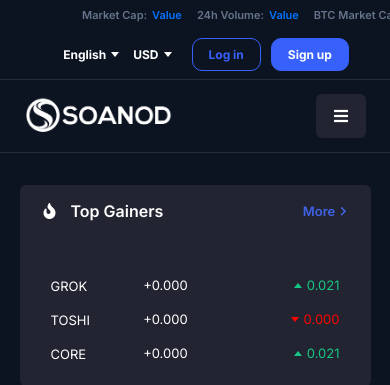
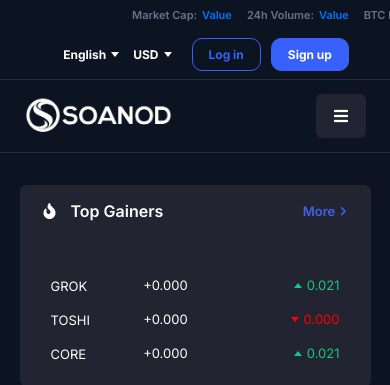
Before and after one commit to MaitisamY/soanod-frontend, a PHP site: page / in a window 390 px wide. Shown: the top 385 px of the page. Run offline with PHP 8.4, Linux system fonts and the light colour scheme.

Commit message:
Update header.css

```diff
--- a/header.css
+++ b/header.css
@@ -79,7 +79,7 @@
         align-items: center;
         flex-direction: row;
         padding: 8px 12px 8px 280px;
-        margin: 0;
+        margin: 0 0 0 50px;
         gap: 15px;
         box-sizing: border-box;
         flex-wrap: nowrap;
```
